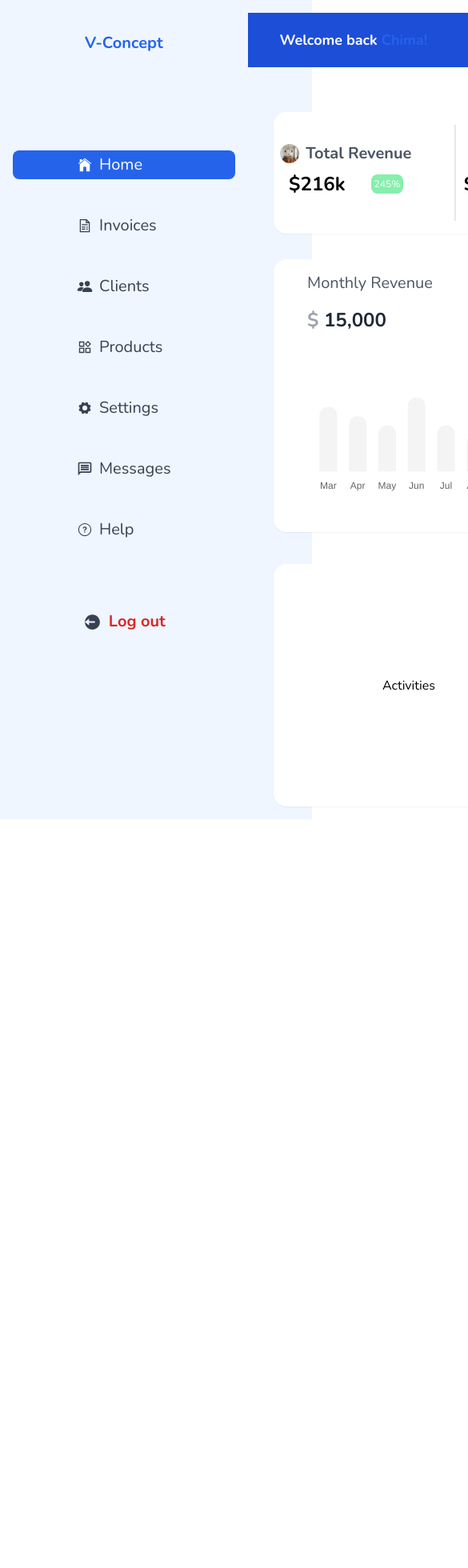
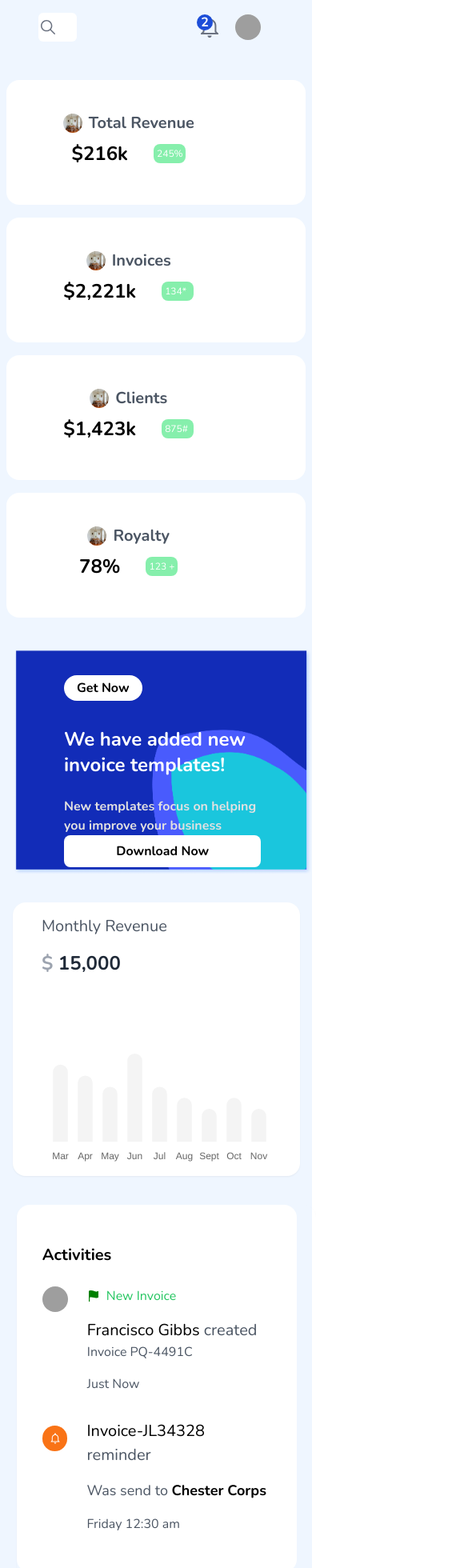
Before and after one commit to Ndukwechima/auth-app, a React (Vite) app: page /dashboard in a window 390 px wide. Shown: the top 1960 px of the page at 80% size, 585 px wide, since content can reach past the window. Before the commit the page ends 1277 px from the top, so only its background shows below. Built offline with nearby package versions, Linux system fonts and the light colour scheme; grey boxes are pictures that could not be loaded.

Commit message:
Added Activity component and responsiveness

```diff
--- a/src/Layouts/DashboardLayout.tsx
+++ b/src/Layouts/DashboardLayout.tsx
@@ -5,13 +5,15 @@ import { Outlet } from "react-router-dom";
 
 const DashboardLayout: React.FC = () => {
   return (
-    <div className="flex bg-blue-50 ">
-      <Sidebar />
+    <div className="flex bg-blue-50">
+      <div>
+        <Sidebar />
+      </div>
       <div className="flex-1">
-        <div className="pt-4">
+        <div>
           <DashboardHeader />
         </div>
-        <main className="p-4">
+        <main>
           <Outlet />
         </main>
       </div>
--- a/src/components/Activities.tsx
+++ b/src/components/Activities.tsx
@@ -1,5 +1,48 @@
+import Profile from "../assets/alex.jpg";
+import { IoFlagSharp } from "react-icons/io5";
+import { IoMdNotificationsOutline } from "react-icons/io";
+
 const Activities = () => {
-  return <div>Activities</div>;
+  return (
+    <section className=" bg-white rounded-2xl px-8 py-12">
+      <p className="text-[20px] font-bold">Activities</p>
+      <div className="mt-6 flex flex-col gap-4 justify-center">
+        <div className="flex gap-6">
+          <img
+            src={Profile}
+            alt="profile pic"
+            className="w-8 h-8 rounded-full"
+          />
+          <div>
+            <div className="flex gap-2 items-center">
+              <IoFlagSharp color="green" />
+              <p className="text-green-500">New Invoice</p>
+            </div>
+            <p className="text-[20px] mt-4">
+              Francisco Gibbs <span className="text-gray-600">created</span>
+            </p>
+            <p className="text-gray-600">Invoice PQ-4491C</p>
+            <p className="text-gray-600 mt-4">Just Now</p>
+          </div>
+        </div>
+        <div className="flex gap-6 ">
+          <div className="w-8 h-8 rounded-full bg-orange-500 flex justify-center items-center mt-6">
+            <IoMdNotificationsOutline className=" text-white" />
+          </div>
+          <div>
+            <p className="text-[20px] mt-4">
+              Invoice-JL34328<span className="text-gray-600"> reminder </span>
+            </p>
+            <p className="text-gray-600 text-[18px] mt-4">
+              Was send to{" "}
+              <span className="text-black font-semibold"> Chester Corps</span>
+            </p>
+            <p className="text-gray-600 mt-4">Friday 12:30 am</p>
+          </div>
+        </div>
+      </div>
+    </section>
+  );
 };
 
 export default Activities;
--- a/src/components/BarChart.tsx
+++ b/src/components/BarChart.tsx
@@ -78,8 +78,8 @@ const BarChart: React.FC = () => {
   };
 
   return (
-    <section className="w-[80%] flex justify-center items-center ">
-      <div className="w-4/5 max-h-[24vh]">
+    <section className=" w-[96%] md:w-[100%] bg-white pb-[6.6rem] flex justify-center items-center rounded-2xl shadow-sm ">
+      <div className="w-4/5 max-h-[28vh]">
         <h2 className="text-xl text-start text-gray-600 py-4">
           Monthly Revenue
         </h2>
--- a/src/components/DashboardHeader.tsx
+++ b/src/components/DashboardHeader.tsx
@@ -5,8 +5,8 @@ import { IoIosSearch } from "react-icons/io";
 
 const DashboardHeader: React.FC = () => {
   return (
-    <header className=" py-4 pl-10 pr-[4rem] bg-blue-700  text-white dark:bg-gray-800 dark:text-white flex justify-between items-center">
-      <div className="w-[30%] text-lg font-bold ">
+    <header className=" py-4 pl-10 pr-[4rem] text-gray-800 dark:bg-gray-800 dark:text-white flex justify-between items-center">
+      <div className="w-[30%] text-lg font-bold hidden xl:block ">
         <h3>
           Welcome back <span className="text-blue-600">Chima!</span>
         </h3>
@@ -17,10 +17,10 @@ const DashboardHeader: React.FC = () => {
         <input
           type="text"
           placeholder="Tap to search"
-          className="w-[60%] bg-blue-50 px-6 py-[6px] outline-none rounded-md"
+          className="w-[20%] md:w-[60%] md:bg-blue-50 px-6 py-[6px] outline-none rounded-md"
         />
       </div>
-      <div className="w-[20%] flex justify-end space-x-4 ">
+      <div className="w-[30%] md:w-[20%] flex justify-end space-x-4">
         <div className="relative">
           <div className="w-5 h-5 rounded-full text-white bg-blue-700 flex justify-center items-center absolute top-0 ">
             <p className="font-bold">2</p>
--- a/src/components/Header.tsx
+++ b/src/components/Header.tsx
@@ -5,7 +5,7 @@ import ThemeToggle from "./ThemeToggle";
 const Header: React.FC = () => {
   return (
     <header className="bg-blue-700  text-white dark:bg-gray-800 dark:text-white py-4 px-8 flex justify-between items-center shadow-md ">
-      <div className="text-lg font-bold">Logo</div>
+      <div className="text-lg font-bold">T-Concept</div>
       <nav className="space-x-4">
         <Link to="/" className="text-lg font-semibold">
           Home
--- a/src/components/Sidebar.tsx
+++ b/src/components/Sidebar.tsx
@@ -18,10 +18,10 @@ const Sidebar: React.FC = () => {
   const isActive = (path: string) => location.pathname === path;
 
   return (
-    <div className="flex flex-col bg-blue-50">
+    <div className="w-[100%] bg-blue-50 hidden xl:flex flex-col">
       <div className="flex justify-center items-center mt-10">
         <Link to="/" className="text-xl font-bold text-blue-600">
-          V-Concept
+          T-Concept
         </Link>
       </div>
       <aside className="h-[80vh] mt-[4rem] flex flex-col items-end justify-center">
--- a/src/components/TableInfo.tsx
+++ b/src/components/TableInfo.tsx
@@ -64,7 +64,8 @@ const StyledTableCell = styled(TableCell)(() => ({
 
 const DataTable: React.FC = () => {
   return (
-    <section className="h-[20vh]">
+    <section className="w-[100%] bg-white py-10 rounded-2xl">
+      <h2 className="px-4 py-2 text-blue-600 font-bold">Recent Contacts</h2>
       <TableContainer component={Paper}>
         <Table className="border-b-none">
           <TableHead>
--- a/src/components/ThemeToggle.tsx
+++ b/src/components/ThemeToggle.tsx
@@ -1,4 +1,3 @@
-// src/components/ThemeToggle.tsx
 import React from "react";
 import { useDispatch, useSelector } from "react-redux";
 import { toggleTheme } from "../redux/feaures/theme/ThemeSlice";
--- a/src/dashboardPages/DashboardHome.tsx
+++ b/src/dashboardPages/DashboardHome.tsx
@@ -34,8 +34,8 @@ const cardItems: ItemsInter[] = [
 ];
 
 const DashboardHome: React.FC = () => (
-  <div>
-    <div className="w-[97%] flex bg-white ml-4 py-4 shadow-sm h-[18vh] rounded-2xl mt-10">
+  <div className="w-[100%]">
+    <div className="w-[96%] mx-auto grid grid-cols-1 gap-4 sm:grid-cols-2 lg:grid-cols-4 py-4 h-[18vh] rounded-2xl mt-4">
       {/* Cards Here */}
       {cardItems.map((item, i) => (
         <Card
@@ -47,27 +47,29 @@ const DashboardHome: React.FC = () => (
         />
       ))}
     </div>
-    <section className="flex w-[97%] mt-8 justify-between ml-4">
-      <section className="w-[58%] bg-white shadow-sm rounded-2xl">
+    <section className="w-[96%] mx-auto grid grid-cols-1 gap-4 lg:grid-cols-2 ml-4 sm:ml-0 mt-[36rem] sm:mt-[12rem] md:mt-[12rem] lg:mt-[6rem]">
+      <section className="w-[100%] h-[40vh] lg:h-0 order-2 lg:order-1">
         <BarChart />
       </section>
 
-      <div className="w-[40%] h-[38vh] flex rounded-2xl mb-5">
+      <div className="w-[100%] lg:h-[38vh] flex rounded-2xl mb-5 order-1 lg:order-2">
         <div className="w-[100%] bg-[url('assets/group.png')] bg-cover bg-center bg-no-repeat">
-          <div className=" px-[4rem] py-2 ">
+          <div className="w-[100%] px-[4rem] py-2 ">
             <div className="pt-6">
               <button className="bg-white py-1  px-4 rounded-full font-semibold">
                 Get Now
               </button>
             </div>
-            <p className="w-[50%] text-white text-2xl font-bold pt-8">
-              We have added new invoice templates!
-            </p>
-            <p className="w-[60%] text-[#e2e1e1] font-bold pt-6">
-              New templates focus on helping you improve your business
-            </p>
             <div className="">
-              <button className="bg-white py-2 px-[12rem] rounded-lg font-semibold mt-[4rem]">
+              <p className="w-[100%] lg:w-[100%] text-white text-2xl font-bold pt-8">
+                We have added new invoice templates!
+              </p>
+              <p className="w-[100%] lg:w-[100%]  text-[#e2e1e1] font-bold pt-6">
+                New templates focus on helping you improve your business
+              </p>
+            </div>
+            <div>
+              <button className="w-[100%] bg-white py-2 rounded-lg font-semibold md:mt-[4rem] ">
                 Download Now
               </button>
             </div>
@@ -75,12 +77,11 @@ const DashboardHome: React.FC = () => (
         </div>
       </div>
     </section>
-    <section className="h-[36vh] shadow-sm flex w-[97%] justify-between ml-4 mt-10 rounded-2xl">
-      <div className="w-[37%] bg-white flex justify-center items-center rounded-2xl">
+    <section className="w-[96%] mx-auto grid grid-cols-1 gap-6 md:grid-cols-1 lg:grid-cols-3 justify-start ml-[1.3rem] sm:ml-0 shadow-sm mt-10 rounded-2xl">
+      <div>
         <Activities />
       </div>
-      <div className="w-[60%] bg-white flex flex-col px-4 py-4 pb-[5rem] rounded-2xl">
-        <h2 className="p-2 text-blue-600 font-bold">Recent Contacts</h2>
+      <div className=" col-span-2 flex flex-col">
         <TableInfo />
       </div>
     </section>
--- a/src/redux/feaures/theme/ThemeSlice.ts
+++ b/src/redux/feaures/theme/ThemeSlice.ts
@@ -1,10 +1,9 @@
-// src/features/theme/themeSlice.ts
 import { createSlice } from "@reduxjs/toolkit";
 
 const themeSlice = createSlice({
   name: "theme",
   initialState: {
-    mode: "light", // default mode
+    mode: "light",
   },
   reducers: {
     toggleTheme: (state) => {
--- a/src/redux/store/Store.ts
+++ b/src/redux/store/Store.ts
@@ -1,4 +1,3 @@
-// src/app/store.ts
 import { configureStore } from "@reduxjs/toolkit";
 import themeReducer from "../feaures/theme/ThemeSlice";
 
--- a/src/shared/Card.tsx
+++ b/src/shared/Card.tsx
@@ -7,7 +7,7 @@ interface CardProps {
 
 const Card: React.FC<CardProps> = ({ imgs, price, info, badge }) => {
   return (
-    <div className="w-[100%] border-r-2 flex items-center">
+    <div className="w-[100%] bg-white px-4 py-10  flex items-center rounded-2xl">
       <div className="w-[100%] ">
         <div className=" w-[80%] flex justify-center items-center space-x-2">
           <div>
```
